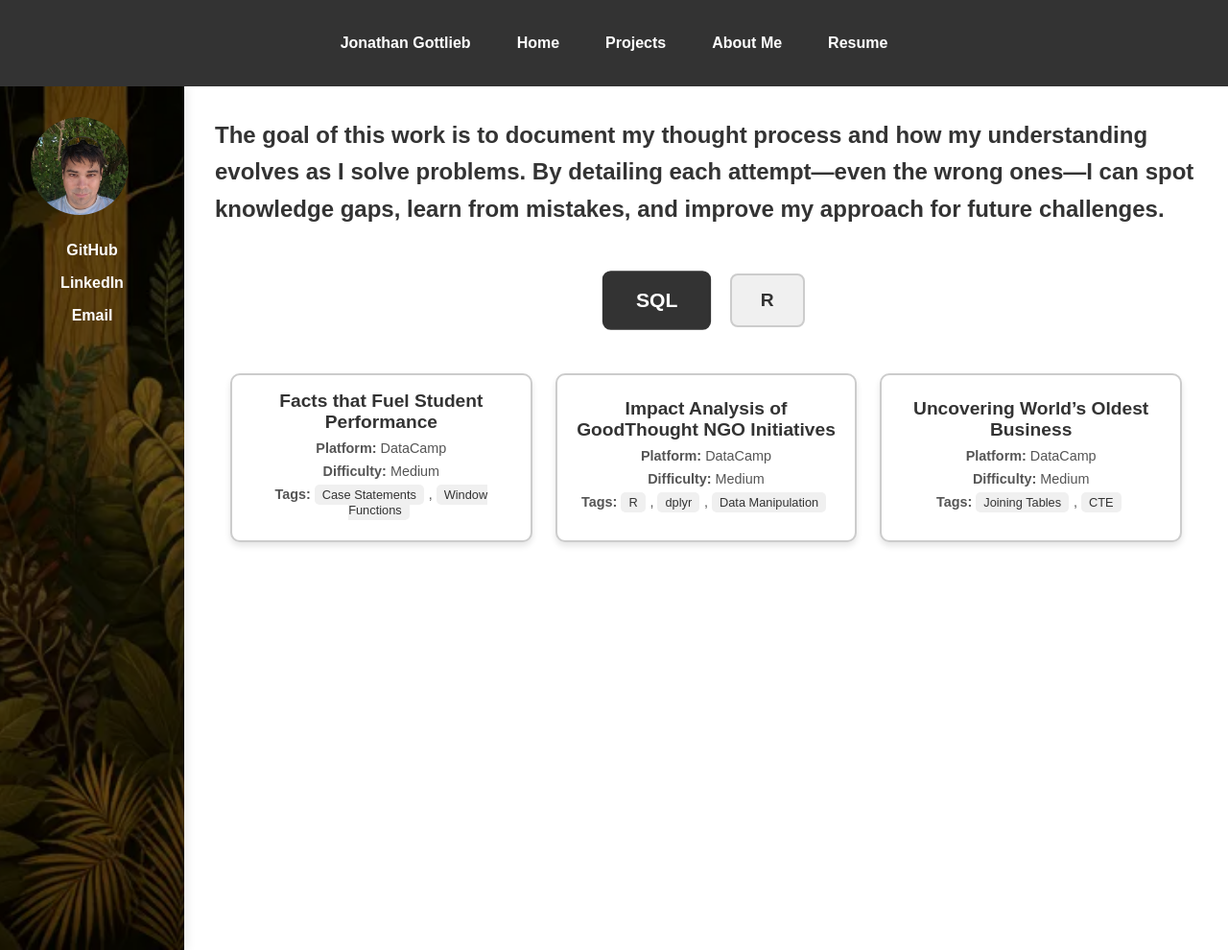
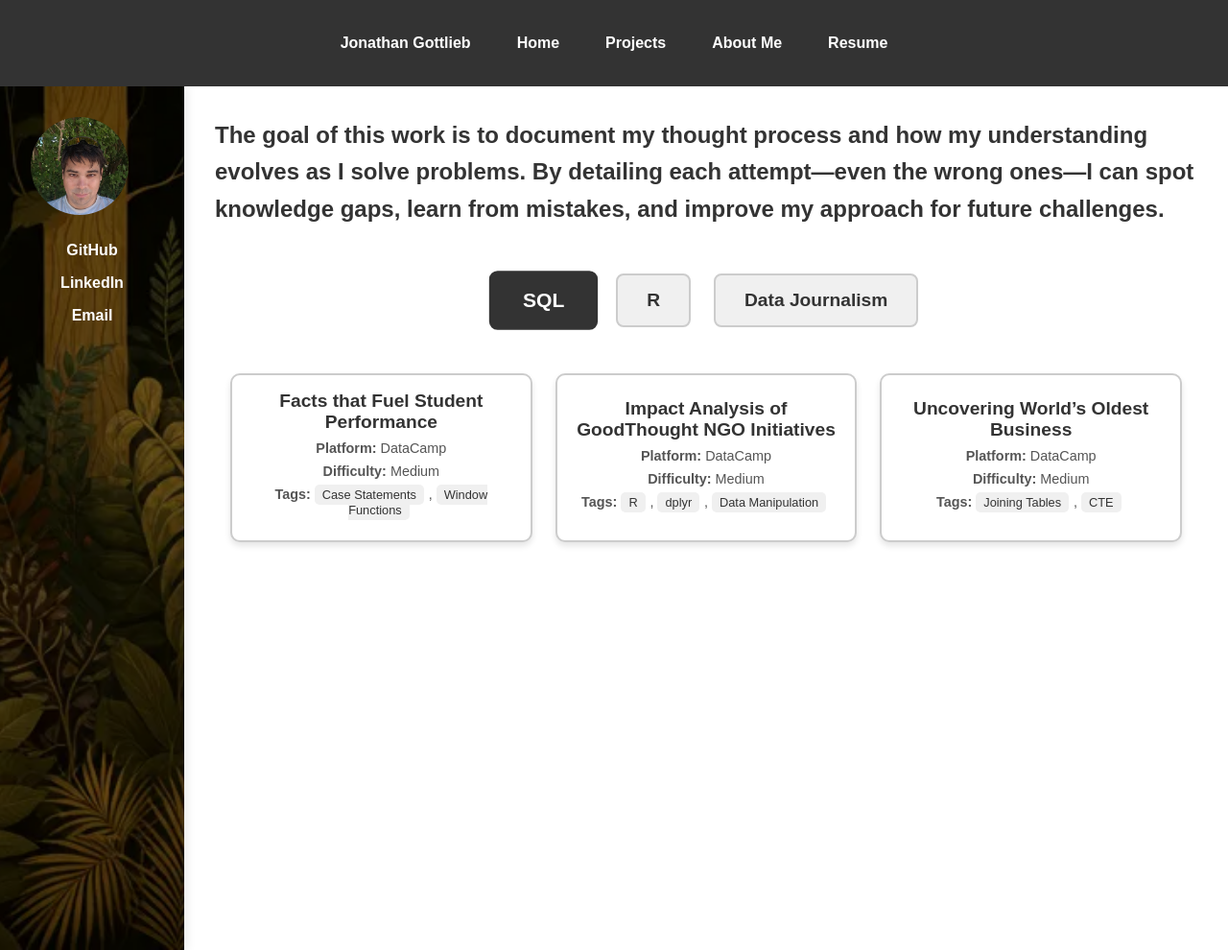
Before and after one commit to gotjon05/website_fina, a Jekyll site: the page built from projects.markdown, in a window 1280 px wide. Shown: the whole page at 96% size. Built offline with Jekyll 4.4.1, drawn with Linux system fonts in a browser that asks for light colours.

Commit message:
added data journalism tab

```diff
--- a/_includes/project_layout.html
+++ b/_includes/project_layout.html
@@ -1,6 +1,7 @@
 <div class="tabs">
   <button class="tab-button active" onclick="showGrid('sql')">SQL</button>
   <button class="tab-button" onclick="showGrid('r')">R</button>
+  <button class="tab-button" onclick="showGrid('data-journalism')">Data Journalism</button>
 </div>
 
 <div class="grid-container" id="sql-grid">
@@ -46,3 +47,25 @@
     {% endif %}
   </section>
 </div>
+
+<div class="grid-container hidden" id="data-journalism-grid">
+  <section class="grid">
+    {% assign data_journalism_projects = site.projects | where: "category", "Data Journalism" %}
+    {% if data_journalism_projects.size > 0 %}
+      {% for project in data_journalism_projects %}
+        <button class="challenge-card" onclick="location.href='{{ project.url }}'">
+          <h2>{{ project.title }}</h2>
+          <p><strong>Platform:</strong> {{ project.platform }}</p>
+          <p><strong>Difficulty:</strong> {{ project.difficulty }}</p>
+          <p><strong>Tags:</strong>
+            {% for tag in project.tags %}
+              <span>{{ tag }}</span>{% if forloop.last == false %}, {% endif %}
+            {% endfor %}
+          </p>
+        </button>
+      {% endfor %}
+    {% else %}
+      <p>No Data Journalism projects available at this time. Please check back later.</p>
+    {% endif %}
+  </section>
+</div>
--- a/assets/js/script.js
+++ b/assets/js/script.js
@@ -28,17 +28,22 @@ function showGrid(gridId) {
 document.addEventListener('DOMContentLoaded', () => {
   const sqlGrid = document.getElementById('sql-grid');
   const rGrid = document.getElementById('r-grid');
+  const dataJournalismGrid = document.getElementById('data-journalism-grid');
 
   // Determine default grid based on availability
   const defaultGrid = sqlGrid && sqlGrid.querySelector('button.challenge-card')
     ? 'sql'
-    : (rGrid && rGrid.querySelector('button.challenge-card') ? 'r' : null);
+    : (rGrid && rGrid.querySelector('button.challenge-card')
+      ? 'r'
+      : (dataJournalismGrid && dataJournalismGrid.querySelector('button.challenge-card')
+        ? 'data-journalism'
+        : null));
 
   if (defaultGrid) {
     showGrid(defaultGrid);
   } else {
     console.warn('No projects available to display.');
-    // Optionally, you could add a message dynamically if neither grid has projects
+    // Optionally, you could add a message dynamically if no grids have projects
     const container = document.querySelector('.tabs');
     if (container) {
       const noProjectsMessage = document.createElement('p');
```
Also changed, not shown: _projects/worlds-oldest-business.md (+15 -0 lines).
